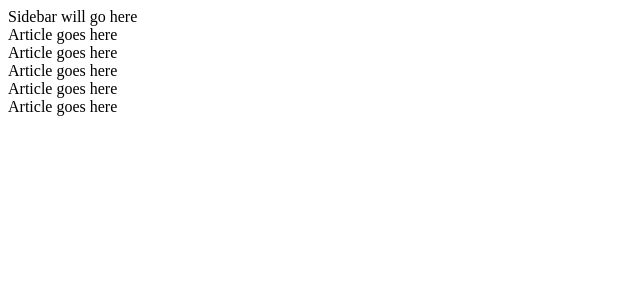
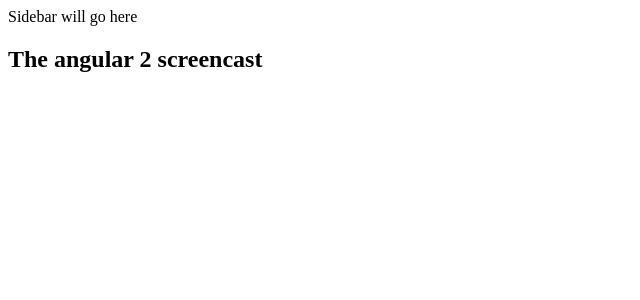
Before and after one commit to hariprasadkool/reddit-clone, an Angular app in the folder reddit-clone/: page / in a window 1280 px wide. Shown: the top 300 px of the page, without its empty margins (0-640 px from the left). Built offline with nearby package versions, Linux system fonts and the light colour scheme.

Commit message:
data- driving our UI - implemented the @Input from parent to child data passing

```diff
--- a/reddit-clone/src/app/app.component.ts
+++ b/reddit-clone/src/app/app.component.ts
@@ -1,4 +1,4 @@
-import { Component } from '@angular/core';
+import { Component,Input } from '@angular/core';
 
 @Component({
   selector: 'app-sidebar',
@@ -15,10 +15,12 @@ export class SidebarComponent{
 
 @Component({
   selector: 'app-article',
-  template: `<div>Article goes here</div>`
+  template: `<div>
+    <h2>{{ article.title }}</h2>
+  </div>`
 })
 export class ArticleComponent{
-
+  @Input() article: Object;
 }
 
 @Component({
@@ -27,15 +29,18 @@ export class ArticleComponent{
     <div id="container">
       <app-sidebar></app-sidebar>
       <div id="content">
-        <app-article></app-article>
-        <app-article></app-article>
-        <app-article></app-article>
-        <app-article></app-article>
-        <app-article></app-article>
+        <app-article [article]="article"></app-article>
       </div>
     </div>
   `
 })
 export class AppComponent {
-  title = 'app works!';
+  article: Object;  //Instance of a class AppComponent  or Instance variable for class AppComponent
+
+  constructor(){
+    this.article = {
+      title: 'The angular 2  screencast',
+      description: 'The easiest way to learn angular js'
+    };
+  }
 }
```
